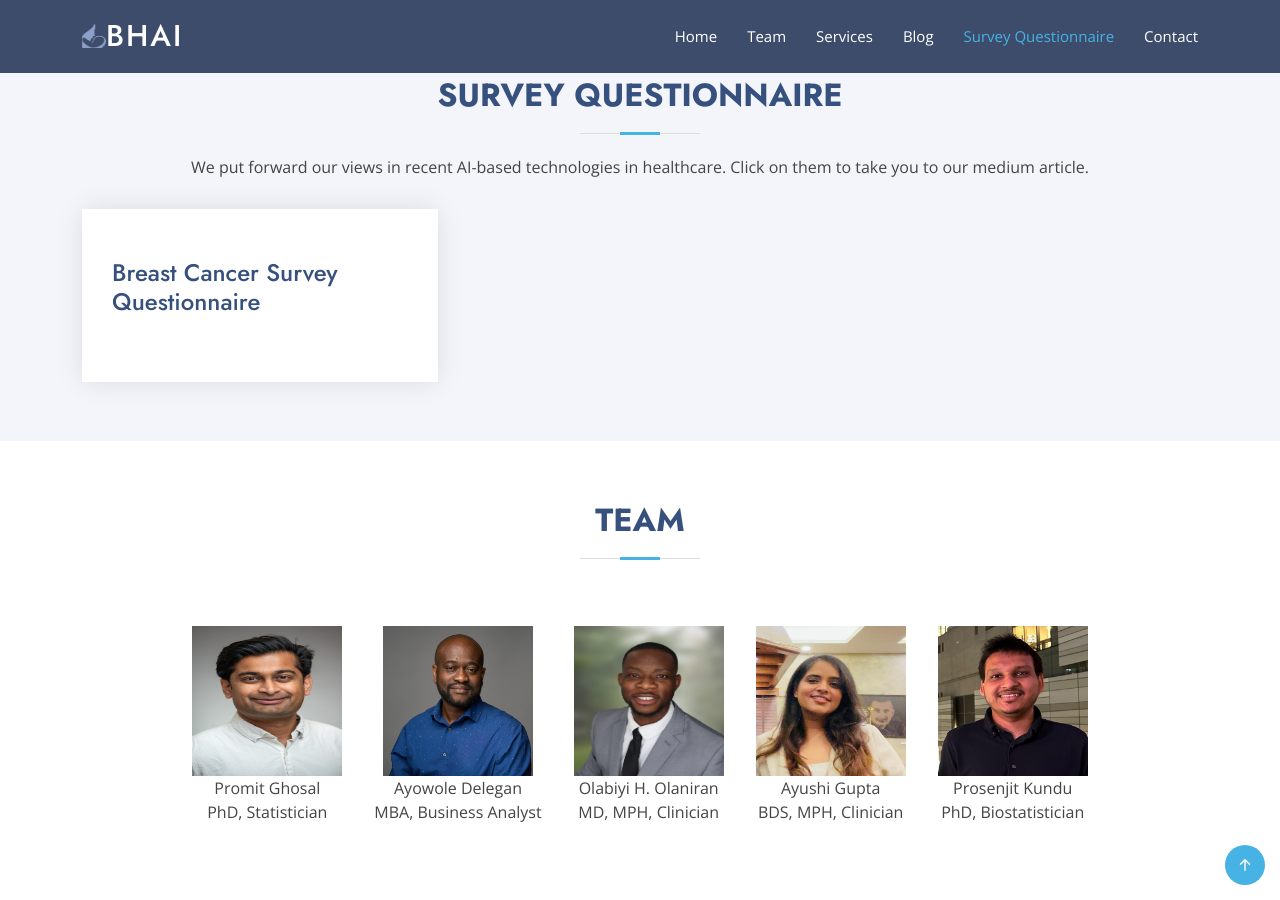
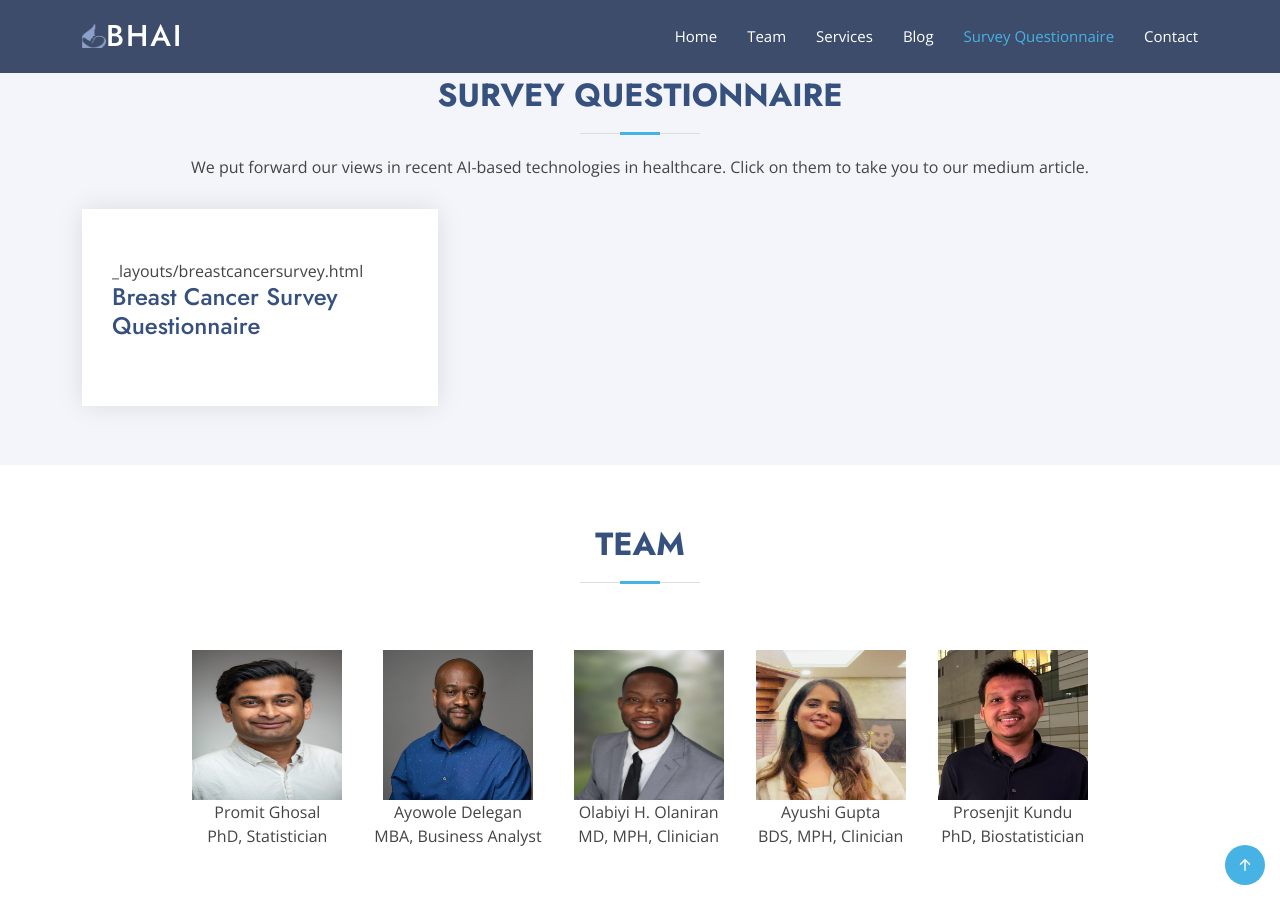
Before and after one commit to betterhealthusingAI/betterhealthusingAI.github.io, a Jekyll site: the page built from index.html, in a window 1280 px wide and 900 px high, scrolled down 1407 px. Built offline with Jekyll 4.4.1, drawn with Linux system fonts in a browser that asks for light colours.

Commit message:
Update design_one.html

```diff
--- a/_layouts/design_one.html
+++ b/_layouts/design_one.html
@@ -154,6 +154,7 @@
           <div class="col-xl-4 col-lg-4 col-sm-4 col-md-4 d-flex align-items-stretch mt-0 mt-md-0" data-aos="zoom-in" data-aos-delay="100">
             <div class="icon-box">
               <!-- <div class="icon"><i class="bx bx-file"></i></div> -->
+              _layouts/breastcancersurvey.html
               <h4><a href="_layouts/breastcancersurvey.html">Breast Cancer Survey Questionnaire</a> </h4>
             </div>
           </div>
```
